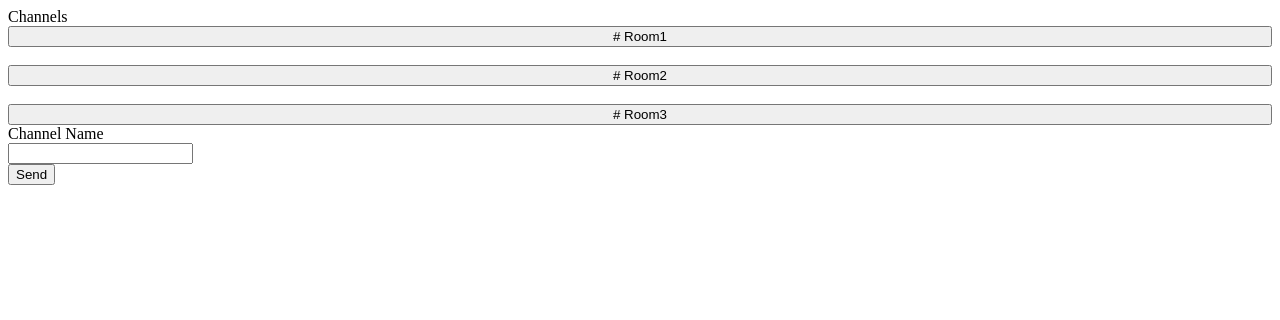
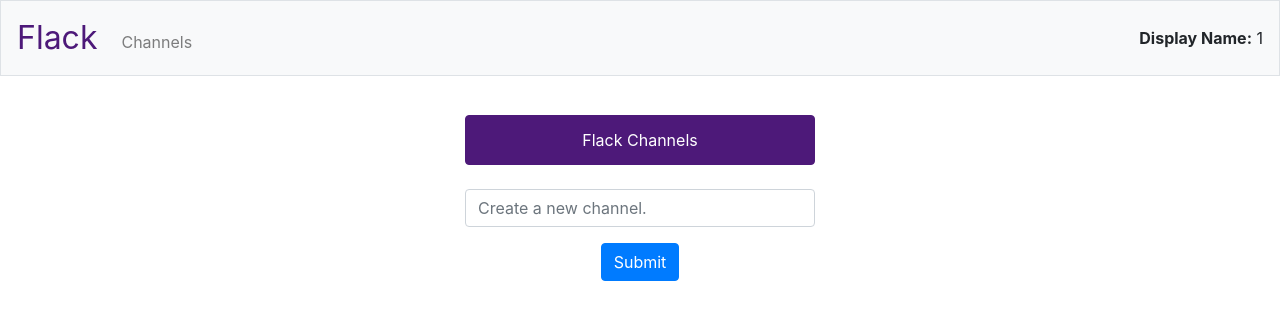
Before and after one commit to jtew396/project2, a Flask app: template templates/chat.html in a window 1280 px wide. Shown: the top 320 px of the page. Run offline with Flask 2, Linux system fonts and the light colour scheme; the template is opened without the code that fills it, so the values that code supplies are empty; the visitor is signed in with stand-in values (Sample User, id 1); some libraries are stand-ins or nearby versions.

Commit message:
Trying form for channel change.

```diff
--- a/application.py
+++ b/application.py
@@ -2,7 +2,7 @@ import os
 
 from flask import Flask, jsonify, render_template, request, session, flash, redirect, url_for
 from flask_socketio import SocketIO, send, emit, join_room, leave_room
-from helpers import login_required
+from helpers import login_required, create_payload
 
 app = Flask(__name__)
 app.config["SECRET_KEY"] = os.urandom(24)
@@ -25,7 +25,6 @@ def login():
 
     # User reached route via POST (as by submitting a form via POST)
     if request.method == "POST":
-
         # Ensure username was submitted
         if not request.form.get("displayname"):
             flash('Must provide display name.')
@@ -50,6 +49,7 @@ def login():
 
         # Remember which user has logged in
         session["user_id"] = displayname
+        session["room"] = 'Main'
 
         # Redirect user to home page
         return redirect("/")
@@ -66,7 +66,7 @@ def channels():
         print(flack_channels)
         return render_template("channels.html", flack_channels=flack_channels)
     else:
-
+        print(request.form)
         # Check if a channel name was provided
         if not request.form.get("channelname"):
             print('Must provide a channel name.')
@@ -82,60 +82,52 @@ def channels():
 
         return render_template("channels.html", flack_channels=flack_channels)
 
-@app.route('/channel/<channel_name>')
-def channel(channel_name):
-    if channel_name not in flack_channels:
-        return redirect(url_for('channels'))
-    return render_template("channel.html")
+@app.route('/chat', methods=["GET", "POST"])
+def chat():
+    if request.method == "GET":
+        return render_template("channels.html", flack_channels=flack_channels)
+    else:
+        # Check if a channel name was provided
+        if not request.form.get("channelname"):
+            print('Must provide a channel name.')
+            return redirect(url_for('channels'))
 
-# @socketio.on('connect')
-# @login_required
-# def connect_handler():
-#     if session.user_id:
-#         emit('my response',
-#             {'message': '{0} has joined'.format(session.user_id)},
-#             broadcast=True)
-#     else:
-#         return False
+        channel_name = request.form.get("channelname")
 
-# @socketio.on('message')
-# def handleMessage(msg):
-#     print('Message: ' + msg)
-#     send(msg, broadcast=True)
+        # Check if the channel exists in the flack channels
+        if channel_name not in flack_channels:
+            return redirect(url_for('channels'))
 
-# @socketio.on('my event')
-# def handle_my_custom_event(json):
-#     print(json)
-#     print('Display Name Created: ' + json["display_name"])
-#
-#     user_data = {
-#         "id": len(users) + 1,
-#         "display_name": json["display_name"]
-#     }
-#
-#     # Remember which user id corresponds to their display name
-#     session["user_id"] = user_data["id"]
-#
-#     # Append the user data to the users array
-#     users.append(user_data)
-#
-#     print('User ID: ' + str(session["user_id"]))
-#
-#     socketio.emit('my response', user_data, broadcoast=True)
+        # Make the channel the new room
+        session['room'] = request.form.get("channelname")
 
-@socketio.on('join')
-def on_join(data):
-    username = data['username']
-    room = data['room']
+        return render_template("chat.html", flack_channel=channel_name)
+
+@socketio.on('send_message', namespace='/chat')
+def handleMessage(msg):
+    # room = session['room']
+    payload = create_payload(session['user_id'], msg)
+    print(payload)
+    print('Message: ' + msg)
+    send(payload, json=True, broadcast=True)
+
+@socketio.on('join', namespace='/chat')
+def on_join():
+    username = session['user_id']
+    room = session['room']
     join_room(room)
-    send(username + ' has entered the room.', room=room)
+    msg = username + ' has entered the room.'
+    payload = create_payload(username, msg)
+    emit('send_message', payload, json=True, room=room)
 
-@socketio.on('leave')
-def on_leave(data):
-    username = data['username']
-    room = data['room']
+@socketio.on('leave', namespace='/chat')
+def on_leave():
+    username = session['user_id']
+    room = session['room']
     leave_room(room)
-    send(username + ' has left the room.', room=room)
+    msg = username + ' has left the room.'
+    payload = create_payload(username, msg)
+    emit('send_message', payload, json=True, room=room)
 
 
 if __name__ == '__main__':
--- a/static/index.css
+++ b/static/index.css
@@ -23,7 +23,7 @@ nav .navbar-brand .green
 }
 nav .navbar-brand .purple
 {
-    color: #4d1979
+    color: #4d1979;
 }
 
 main .form-control
@@ -75,4 +75,10 @@ main
     border-color: #4d1979;
 }
 
+#channel_header
+{
+    background-color: #4d1979;
+    border-color: #4d1979;
+}
+
 /* This is a new CSS file. */
--- a/static/index.js
+++ b/static/index.js
@@ -1,71 +1,77 @@
-// Template for creating a channel
-// const template = Handlebars.compile("<li>New Channel</li>");
+$(document).ready(function() {
+	const chat = io.connect('http://' + document.domain + ':' + location.port + '/chat');
+	chat.on('connect', function() {
+		// $('#join_channel').click(function () {
+		// 	var channel_name = $(this)[0].innerHTML;
+		// 	// console.log($(this)[0].innerHTML);
+		// 	console.log("We're trying to join the " + channel_name + " channel.");
+		// 	socket.emit('join', {'room': channel_name});
+		// });
+		socket.on('send_message', function(data) {
+			console.log('The user: ' + data['user_id']);
+			console.log('The message: ' + data['msg']);
+			$("#messages").append('<div class=\"alert alert-primary\" id=\"messageBox\"><div class=\"row\"><div class=\"float-left\"><span class=\"font-weight-bold\">' + data['user_id'] + '</span> - 12:23 PM</div></div><div class=\"row\" id=\"message\">' + data['msg'] + '</div></div>');
+			console.log('Received message');
+		});
 
-// Storing a list of channels
-const channels = []
+		socket.on('json', function(data) {
+			console.log('The user: ' + data['user_id']);
+			console.log('The message: ' + data['msg']);
+			$("#messages").append('<div class=\"alert alert-primary\" id=\"messageBox\"><div class=\"row\"><div class=\"float-left\"><span class=\"font-weight-bold\">' + data['user_id'] + '</span> - 12:23 PM</div></div><div class=\"row\" id=\"message\">' + data['msg'] + '</div></div>');
+			console.log('Received message');
+		})
 
-// Storing a list of users
-const users = []
+		$('#sendbutton').on('click', function() {
+			console.log('We are trying to send a message and you pressed the button.');
+			console.log($('#myMessage').val());
+			socket.emit('send_message', $('#myMessage').val());
+			$('#myMessage').val('');
+		});
 
-function FlackSettings(users, channels) {
-	return settings
-};
+		// socket.send('User has connected!');
 
-$(document).ready(function() {
-
-	var socket = io.connect('http://127.0.0.1:5000');
-
-	socket.on('connect', function() {
-		socket.send('User has connected!');
 	});
 
-	// Have a new user create a display name
-	socket.on('my response', function(user_data) {
-		console.log(user_data);
-		$("#user").append('<li>'+user_data["display_name"]+' has joined Flack.</li>');
-		console.log('User has joined Flack.');
-	});
 
-	$('#create_display_name').on('click', function() {
-		console.log('So you clicked the button.')
-		socket.emit( 'my event', {
-			"display_name": $('#display_name').val()
-		} )
-		console.log($('#display_name').val(''));
-	});
-
-	$('#display_name').on('keypress', function(e) {
-		console.log('So you pressed enter.')
-		if(e.which == 13) {
-			socket.emit( 'my event', {
-				"display_name": $('#display_name').val()
-			} )
-			$('#display_name').val('');
-        }
-	});
-
-	socket.on('message', function(msg) {
-		$("#messages").append('<div class=\"alert alert-primary\" id=\"messageBox\"><div class=\"row\"><div class=\"float-left\"><span class=\"font-weight-bold\">user</span> - 12:23 PM</div></div><div class=\"row\" id=\"message\">' + msg + '</div></div>');
-		console.log('Received message');
-	});
-
-	$('#sendbutton').on('click', function() {
-		socket.send($('#myMessage').val());
-		$('#myMessage').val('');
-	});
-
-    $('#myMessage').on('keypress', function(e) {
-        if(e.which == 13) {
-            socket.send($('#myMessage').val());
-    		$('#myMessage').val('');
-        }
-    });
-
-	$('#joinChannelButton').on('click', function() {
-		var room = $(this).val();
-		console.log(room);
-		//socket.join(room);
-	});
+	// // Have a new user create a display name
+	// socket.on('my response', function(user_data) {
+	// 	console.log(user_data);
+	// 	$("#user").append('<li>'+user_data["display_name"]+' has joined Flack.</li>');
+	// 	console.log('User has joined Flack.');
+	// });
+	//
+	// $('#create_display_name').on('click', function() {
+	// 	console.log('So you clicked the button.')
+	// 	socket.emit( 'my event', {
+	// 		"display_name": $('#display_name').val()
+	// 	} )
+	// 	console.log($('#display_name').val(''));
+	// });
+	//
+	// $('#display_name').on('keypress', function(e) {
+	// 	console.log('So you pressed enter.')
+	// 	if(e.which == 13) {
+	// 		socket.emit( 'my event', {
+	// 			"display_name": $('#display_name').val()
+	// 		} )
+	// 		$('#display_name').val('');
+    //     }
+	// });
+	//
+	//
+	//
+    // $('#myMessage').on('keypress', function(e) {
+    //     if(e.which == 13) {
+    //         socket.send($('#myMessage').val());
+    // 		$('#myMessage').val('');
+    //     }
+    // });
+	//
+	// $('#joinChannelButton').on('click', function() {
+	// 	var room = $(this).val();
+	// 	console.log(room);
+	// 	//socket.join(room);
+	// });
 
 });
 
--- a/templates/chat.html
+++ b/templates/chat.html
@@ -1,42 +1,30 @@
-<div class="row">
-    <div class="col-3">
-        <div class="card" id="channels" style="">
-            <div class="card-header">
-                Channels
-            </div>
-            <div class="card-body">
-                <button style="width:100%;" type="button" class="btn btn-primary" id="joinChannelButton" value="Room1"># Room1</button>
-                <br>
-                <br>
-                <button style="width:100%;" type="button" class="btn btn-outline-primary" id="joinChannelButton" value="Room2"># Room2</button>
-                <br>
-                <br>
-                <button style="width:100%;" type="button" class="btn btn-outline-primary" id="joinChannelButton" value="Room3"># Room3</button>
+{% extends "layout.html" %}
+
+{% block main %}
+    <br>
+    <div class="row">
+        <div class="col"></div>
+        <div class="col">
+            <div class="list-group">
+                <a class="list-group-item list-group-item-action active text-white" id="channels_header">Flack Channels</a>
+                {% for flack_channel in flack_channels %}
+                    <a id="join_channel" value="{{ flack_channel }}" href="/chat" class="list-group-item list-group-item-action">{{ flack_channel }}</a>
+                {% endfor %}
             </div>
         </div>
+        <div class="col"></div>
     </div>
-    <div class="col">
-        <div class="card" id="channel" style="">
-            <div class="card-header">
-                Channel Name
-            </div>
-            <div class="card-body overflow-auto" id="">
-                <div id="messages"></div>
-            </div>
-            <div class="card-footer">
-                <div class="form-horizontal">
-                    <div class="form-group">
-                        <div class="row">
-                            <div class="col">
-                                <input type="text" class="form-control" id="myMessage">
-                            </div>
-                            <div class="col-1">
-                                <button class="btn btn-primary" id="sendbutton">Send</button>
-                            </div>
-                        </div>
-                    </div>
+    <br>
+    <div class="row">
+        <div class="col"></div>
+        <div class="col">
+            <form action="/channels" method="post">
+                <div class="form-group">
+                    <input autocomplete="off" class="form-control" name="channelname" placeholder="Create a new channel." type="text"/>
                 </div>
-            </div>
+                <button class="btn btn-primary" type="submit">Submit</button>
+            </form>
         </div>
+        <div class="col"></div>
     </div>
-</div>
+{% endblock %}
--- a/templates/index.html
+++ b/templates/index.html
@@ -4,7 +4,7 @@
     <br>
     <br>
     <div>
-        <h1>Welcome to Flack!</h1>
+        <h1>Welcome to Flack, {{ session.user_id }}!</h1>
     </div>
     <br>
     <div class="row">
--- a/templates/layout.html
+++ b/templates/layout.html
@@ -31,6 +31,9 @@
                     <ul class="navbar-nav mr-auto mt-2">
                         <li class="nav-item"><a class="nav-link" href="/channels">Channels</a></li>
                     </ul>
+                    <ul class="navbar-nav ml-auto">
+                        <li class="nav-item"><b>Display Name:</b> {{ session.user_id }}</li>
+                    </ul>
                 {% endif %}
             </div>
         </nav>
```
Also changed, not shown: helpers.py (+10 -0 lines), templates/channel.html (+27 -0 lines), templates/channels.html (+10 -3 lines).
